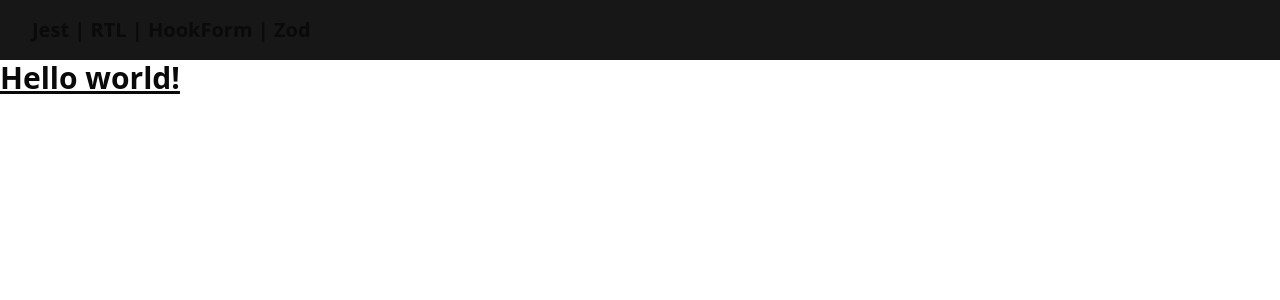
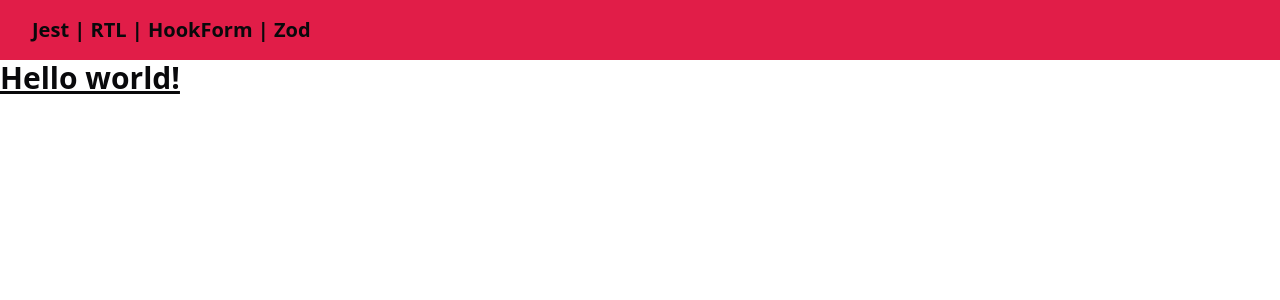
Before and after one commit to LucasAnselmoSilva12345/jest-rtl-hookForm-zod, a React (Vite) app: page / in a window 1280 px wide. Shown: the top 300 px of the page. Built offline with nearby package versions, Linux system fonts and the light colour scheme.

Commit message:
style: global class to app style
Signed-off-by: LucasAnselmoSilva12345 <lucasanselmodasilva02@gmail.com>

```diff
--- a/src/index.css
+++ b/src/index.css
@@ -5,64 +5,47 @@
 @layer base {
   :root {
     --background: 0 0% 100%;
-    --foreground: 0 0% 3.9%;
-
+    --foreground: 240 10% 3.9%;
     --card: 0 0% 100%;
-    --card-foreground: 0 0% 3.9%;
-
+    --card-foreground: 240 10% 3.9%;
     --popover: 0 0% 100%;
-    --popover-foreground: 0 0% 3.9%;
-
-    --primary: 0 0% 9%;
-    --primary-foreground: 0 0% 98%;
-
-    --secondary: 0 0% 96.1%;
-    --secondary-foreground: 0 0% 9%;
-
-    --muted: 0 0% 96.1%;
-    --muted-foreground: 0 0% 45.1%;
-
-    --accent: 0 0% 96.1%;
-    --accent-foreground: 0 0% 9%;
-
+    --popover-foreground: 240 10% 3.9%;
+    --primary: 346.8 77.2% 49.8%;
+    --primary-foreground: 355.7 100% 97.3%;
+    --secondary: 240 4.8% 95.9%;
+    --secondary-foreground: 240 5.9% 10%;
+    --muted: 240 4.8% 95.9%;
+    --muted-foreground: 240 3.8% 46.1%;
+    --accent: 240 4.8% 95.9%;
+    --accent-foreground: 240 5.9% 10%;
     --destructive: 0 84.2% 60.2%;
     --destructive-foreground: 0 0% 98%;
-
-    --border: 0 0% 89.8%;
-    --input: 0 0% 89.8%;
-    --ring: 0 0% 3.9%;
-
-    --radius: 0.5rem;
+    --border: 240 5.9% 90%;
+    --input: 240 5.9% 90%;
+    --ring: 346.8 77.2% 49.8%;
+    --radius: 1rem;
   }
 
   .dark {
-    --background: 0 0% 3.9%;
-    --foreground: 0 0% 98%;
-
-    --card: 0 0% 3.9%;
-    --card-foreground: 0 0% 98%;
-
-    --popover: 0 0% 3.9%;
-    --popover-foreground: 0 0% 98%;
-
-    --primary: 0 0% 98%;
-    --primary-foreground: 0 0% 9%;
-
-    --secondary: 0 0% 14.9%;
+    --background: 20 14.3% 4.1%;
+    --foreground: 0 0% 95%;
+    --card: 24 9.8% 10%;
+    --card-foreground: 0 0% 95%;
+    --popover: 0 0% 9%;
+    --popover-foreground: 0 0% 95%;
+    --primary: 346.8 77.2% 49.8%;
+    --primary-foreground: 355.7 100% 97.3%;
+    --secondary: 240 3.7% 15.9%;
     --secondary-foreground: 0 0% 98%;
-
-    --muted: 0 0% 14.9%;
-    --muted-foreground: 0 0% 63.9%;
-
-    --accent: 0 0% 14.9%;
+    --muted: 0 0% 15%;
+    --muted-foreground: 240 5% 64.9%;
+    --accent: 12 6.5% 15.1%;
     --accent-foreground: 0 0% 98%;
-
     --destructive: 0 62.8% 30.6%;
-    --destructive-foreground: 0 0% 98%;
-
-    --border: 0 0% 14.9%;
-    --input: 0 0% 14.9%;
-    --ring: 0 0% 83.1%;
+    --destructive-foreground: 0 85.7% 97.3%;
+    --border: 240 3.7% 15.9%;
+    --input: 240 3.7% 15.9%;
+    --ring: 346.8 77.2% 49.8%;
   }
 }
 
--- a/tailwind.config.js
+++ b/tailwind.config.js
@@ -1,77 +1,77 @@
 /** @type {import('tailwindcss').Config} */
 module.exports = {
-  darkMode: ["class"],
+  darkMode: ['class'],
   content: [
     './pages/**/*.{ts,tsx}',
     './components/**/*.{ts,tsx}',
     './app/**/*.{ts,tsx}',
     './src/**/*.{ts,tsx}',
   ],
-  prefix: "",
+  prefix: '',
   theme: {
     container: {
       center: true,
-      padding: "2rem",
+      padding: '2rem',
       screens: {
-        "2xl": "1400px",
+        '2xl': '100%',
       },
     },
     extend: {
       colors: {
-        border: "hsl(var(--border))",
-        input: "hsl(var(--input))",
-        ring: "hsl(var(--ring))",
-        background: "hsl(var(--background))",
-        foreground: "hsl(var(--foreground))",
+        border: 'hsl(var(--border))',
+        input: 'hsl(var(--input))',
+        ring: 'hsl(var(--ring))',
+        background: 'hsl(var(--background))',
+        foreground: 'hsl(var(--foreground))',
         primary: {
-          DEFAULT: "hsl(var(--primary))",
-          foreground: "hsl(var(--primary-foreground))",
+          DEFAULT: 'hsl(var(--primary))',
+          foreground: 'hsl(var(--primary-foreground))',
         },
         secondary: {
-          DEFAULT: "hsl(var(--secondary))",
-          foreground: "hsl(var(--secondary-foreground))",
+          DEFAULT: 'hsl(var(--secondary))',
+          foreground: 'hsl(var(--secondary-foreground))',
         },
         destructive: {
-          DEFAULT: "hsl(var(--destructive))",
-          foreground: "hsl(var(--destructive-foreground))",
+          DEFAULT: 'hsl(var(--destructive))',
+          foreground: 'hsl(var(--destructive-foreground))',
         },
         muted: {
-          DEFAULT: "hsl(var(--muted))",
-          foreground: "hsl(var(--muted-foreground))",
+          DEFAULT: 'hsl(var(--muted))',
+          foreground: 'hsl(var(--muted-foreground))',
         },
         accent: {
-          DEFAULT: "hsl(var(--accent))",
-          foreground: "hsl(var(--accent-foreground))",
+          DEFAULT: 'hsl(var(--accent))',
+          foreground: 'hsl(var(--accent-foreground))',
         },
         popover: {
-          DEFAULT: "hsl(var(--popover))",
-          foreground: "hsl(var(--popover-foreground))",
+          DEFAULT: 'hsl(var(--popover))',
+          foreground: 'hsl(var(--popover-foreground))',
         },
         card: {
-          DEFAULT: "hsl(var(--card))",
-          foreground: "hsl(var(--card-foreground))",
+          DEFAULT: 'hsl(var(--card))',
+          foreground: 'hsl(var(--card-foreground))',
         },
       },
       borderRadius: {
-        lg: "var(--radius)",
-        md: "calc(var(--radius) - 2px)",
-        sm: "calc(var(--radius) - 4px)",
+        lg: 'var(--radius)',
+        md: 'calc(var(--radius) - 2px)',
+        sm: 'calc(var(--radius) - 4px)',
       },
       keyframes: {
-        "accordion-down": {
-          from: { height: "0" },
-          to: { height: "var(--radix-accordion-content-height)" },
+        'accordion-down': {
+          from: { height: '0' },
+          to: { height: 'var(--radix-accordion-content-height)' },
         },
-        "accordion-up": {
-          from: { height: "var(--radix-accordion-content-height)" },
-          to: { height: "0" },
+        'accordion-up': {
+          from: { height: 'var(--radix-accordion-content-height)' },
+          to: { height: '0' },
         },
       },
       animation: {
-        "accordion-down": "accordion-down 0.2s ease-out",
-        "accordion-up": "accordion-up 0.2s ease-out",
+        'accordion-down': 'accordion-down 0.2s ease-out',
+        'accordion-up': 'accordion-up 0.2s ease-out',
       },
     },
   },
-  plugins: [require("tailwindcss-animate")],
-}
+  plugins: [require('tailwindcss-animate')],
+};
```
